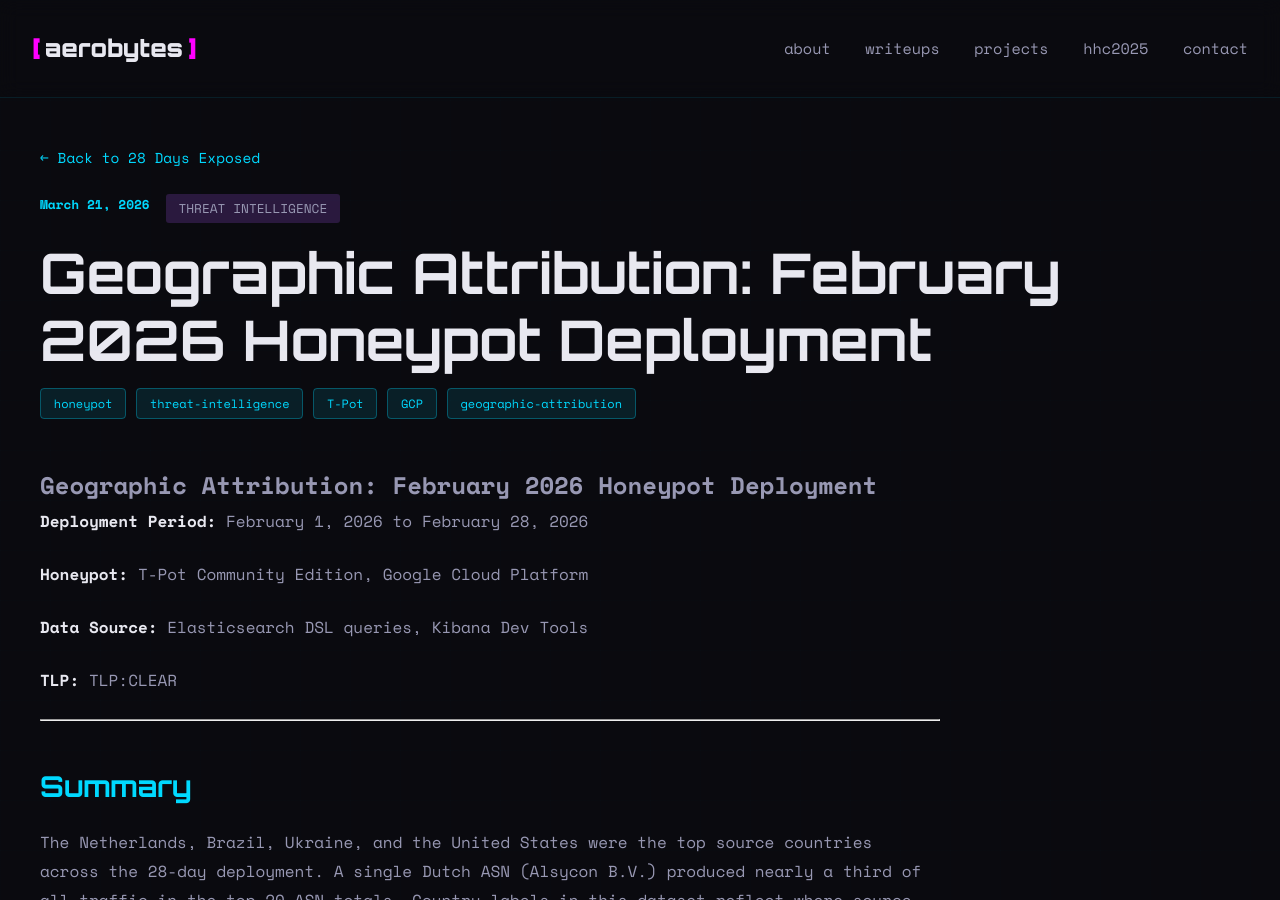
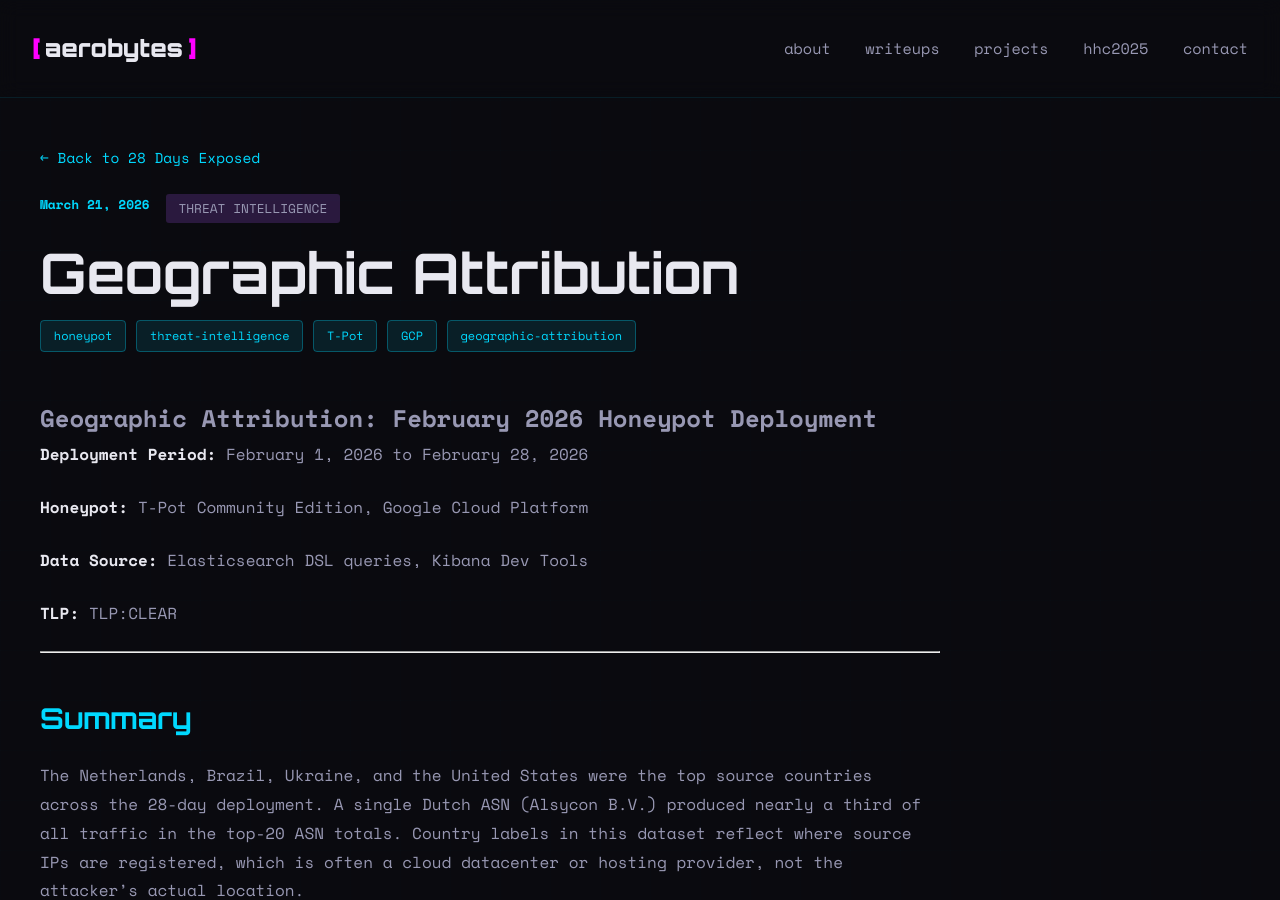
Before and after one commit to Aeronique/aerobytes-site, a Jekyll site: the page built from _posts/2026-03-21-geographic-attribution.md, in a window 1280 px wide and 900 px high. Built offline with Jekyll 4.4.1, drawn with Linux system fonts in a browser that asks for light colours.

Commit message:
Update 2026-03-21-geographic-attribution.md

```diff
--- a/_posts/2026-03-21-geographic-attribution.md
+++ b/_posts/2026-03-21-geographic-attribution.md
@@ -1,6 +1,6 @@
 ---
 layout: writeup
-title: "Geographic Attribution: February 2026 Honeypot Deployment"
+title: "Geographic Attribution"
 date: 2026-03-21
 category: THREAT INTELLIGENCE
 tags: ["honeypot", "threat-intelligence", "T-Pot", "GCP", "geographic-attribution"]
```
